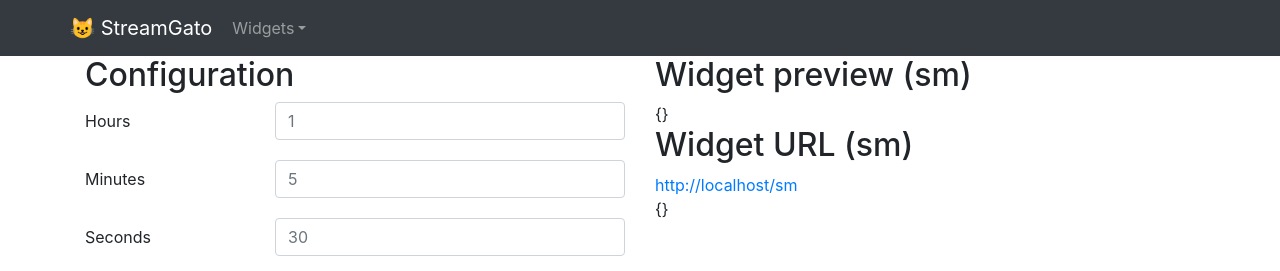
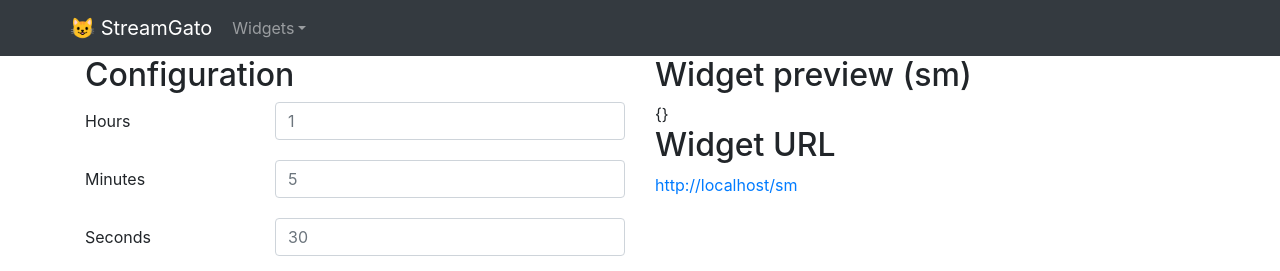
Before and after one commit to lukemnet/streamgato, a React (Create React App) app: page /socialmediawidget in a window 1280 px wide. Shown: the top 271 px of the page. Built offline with nearby package versions, Linux system fonts and the light colour scheme.

Commit message:
construct widget url

```diff
--- a/src/components/WidgetConfigPage/WidgetConfigPage.tsx
+++ b/src/components/WidgetConfigPage/WidgetConfigPage.tsx
@@ -5,7 +5,7 @@ import Page from 'components/Page/Page';
 import BackToIndexLink from 'components/BackToIndexLink/BackToIndexLink';
 import ConfigFormSection from 'components/ConfigFormSection/ConfigFormSection';
 import WidgetPreview from 'components/WidgetPreview/WidgetPreview';
-import WidgetUrl from 'components/WidgetUrl/WidgetUrl';
+import WidgetUrlSection from 'components/WidgetUrlSection/WidgetUrlSection';
 import getDefaultSettings from 'helpers/getDefaultSettings/getDefaultSettings';
 import getComputedSettings from 'helpers/getComputedSettings/getComputedSettings';
 import getShorthandValues from 'helpers/getShorthandValues/getShorthandValues';
@@ -75,7 +75,7 @@ const WidgetConfigPage = ({
               alias={alias}
               params={computedSettings}
             />
-            <WidgetUrl
+            <WidgetUrlSection
               alias={alias}
               params={computedSettings}
             />
--- a/src/components/WidgetUrl/WidgetUrl.tsx
+++ b/src/components/WidgetUrl/WidgetUrl.tsx
@@ -1,4 +1,5 @@
 import React from 'react';
+import getWidgetUrl from 'helpers/getWidgetUrl/getWidgetUrl';
 import { ShorthandValues } from 'types';
 
 interface WidgetUrlProps {
@@ -7,18 +8,16 @@ interface WidgetUrlProps {
 }
 
 const WidgetUrl = ({ alias, params }: WidgetUrlProps) => {
-  const widgetUrl = `${window.location.protocol}//${window.location.host}/${alias}`;
+  const widgetUrl = getWidgetUrl(alias, params);
 
   return (
-    <div style={{ overflow: "hidden" }}>
-      <h2>Widget URL ({alias})</h2>
-      <div>
-        <a href={widgetUrl} target="_blank" rel="noopener noreferrer">{widgetUrl}</a>
-      </div>
-      <div>
-        {JSON.stringify(params)}
-      </div>
-    </div>
+    <a
+      href={widgetUrl}
+      target="_blank"
+      rel="noopener noreferrer"
+    >
+      {widgetUrl}
+    </a>
   );
 }
 
--- /dev/null
+++ b/src/components/WidgetUrlSection/WidgetUrlSection.tsx
@@ -0,0 +1,22 @@
+import React from 'react';
+import WidgetUrl from 'components/WidgetUrl/WidgetUrl';
+import { ShorthandValues } from 'types';
+
+interface WidgetUrlProps {
+  alias: string;
+  params: ShorthandValues;
+}
+
+const WidgetUrlSection = (props: WidgetUrlProps) => {
+
+  return (
+    <div style={{ overflow: "hidden" }}>
+      <h2>Widget URL</h2>
+      <div>
+        <WidgetUrl {...props} />
+      </div>
+    </div>
+  );
+}
+
+export default WidgetUrlSection;
--- /dev/null
+++ b/src/helpers/constructURLparams/constructURLparams.ts
@@ -0,0 +1,10 @@
+import { ShorthandValues } from 'types';
+
+const constructURLparams = (params: ShorthandValues) =>
+  Object.keys(params).length > 0
+    ? `?${Object.keys(params).map(key =>
+      `${key}=${encodeURIComponent(params[key])}`)
+      .join('&')}`
+    : "";
+
+export default constructURLparams;
--- /dev/null
+++ b/src/helpers/getWidgetUrl/getWidgetUrl.ts
@@ -0,0 +1,10 @@
+import constructURLparams from 'helpers/constructURLparams/constructURLparams';
+import { ShorthandValues } from 'types';
+
+const getWidgetUrl = (alias: string, params:ShorthandValues) => {
+  const { protocol, host } = window.location;
+  const URLparams = constructURLparams(params);
+  return `${protocol}//${host}/${alias}${URLparams}`;
+}
+
+export default getWidgetUrl;
```
Also changed, not shown: 1 other file (tests, documents, lock files or other folders).
